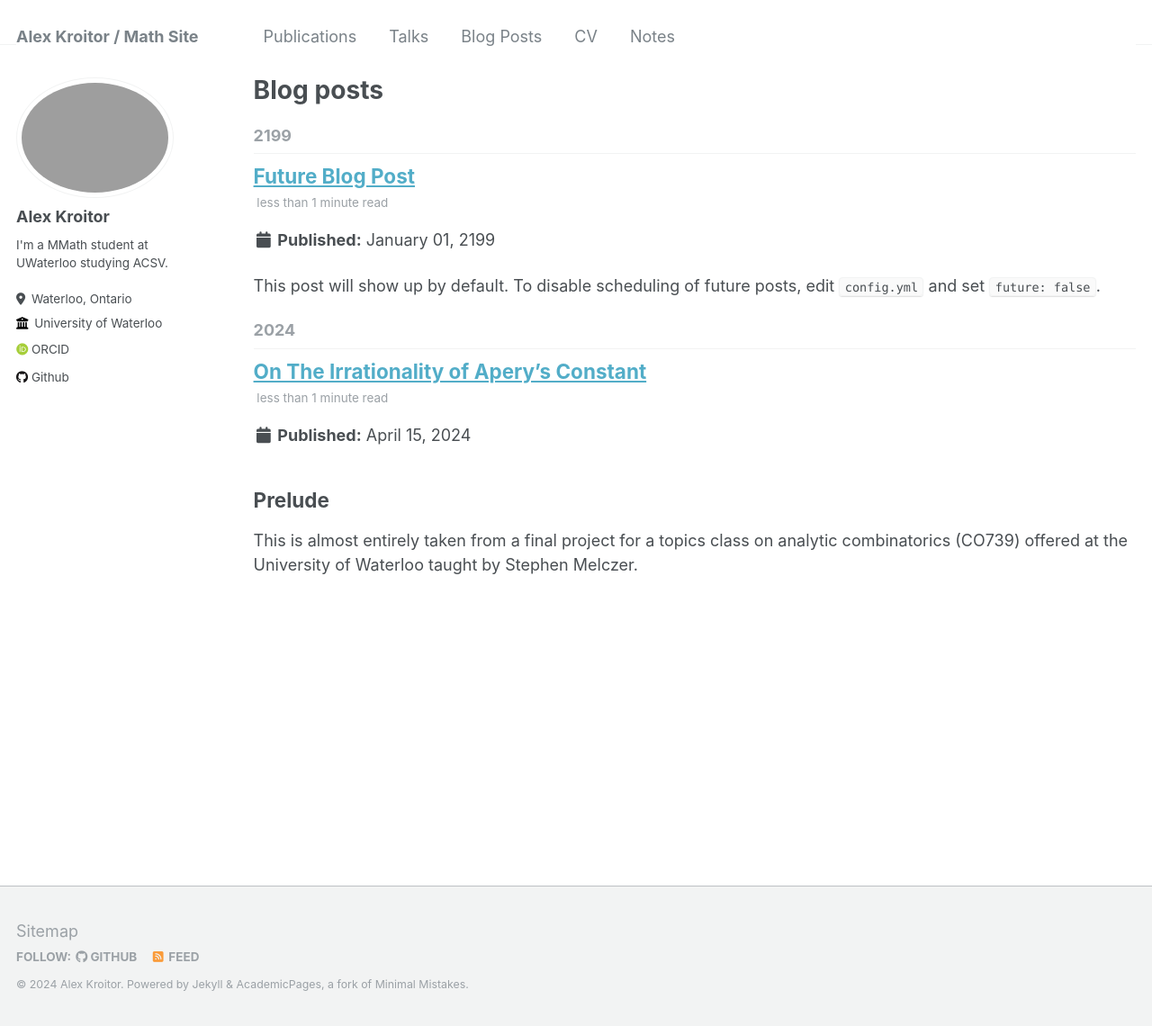
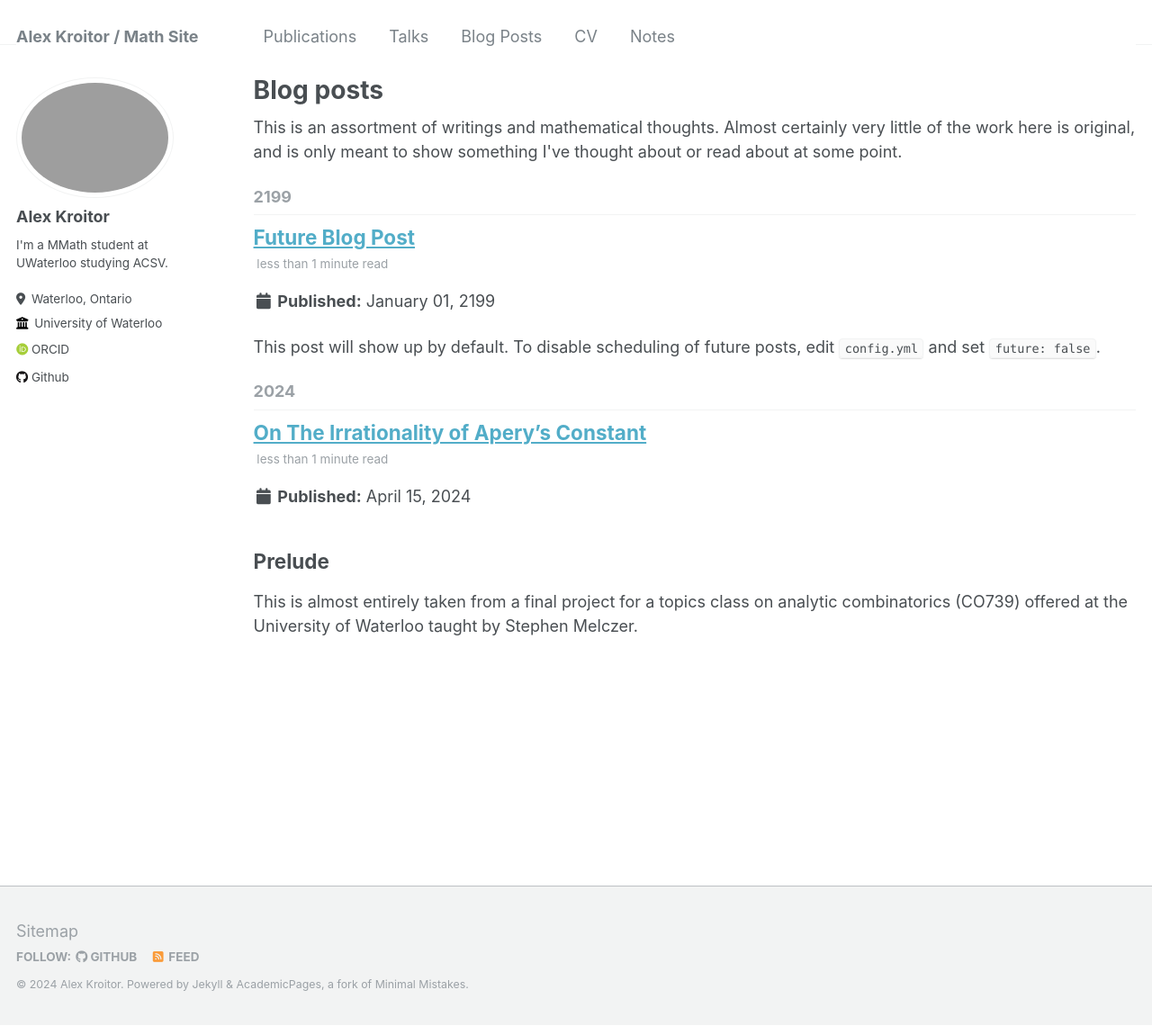
Before and after one commit to akroitor/akroitor.github.io, a Jekyll site: the page built from _pages/year-archive.html, in a window 1280 px wide and 1140 px high. Shown: the whole window at 90% size. Built offline with Jekyll 4.4.1, drawn with Linux system fonts in a browser that asks for light colours; some web fonts are replaced.

Commit message:
Update year-archive.html

```diff
--- a/_pages/year-archive.html
+++ b/_pages/year-archive.html
@@ -6,6 +6,8 @@ author_profile: true
 redirect_from:
   - /wordpress/blog-posts/
 ---
+
+This is an assortment of writings and mathematical thoughts. Almost certainly very little of the work here is original, and is only meant to show something I've thought about or read about at some point.
 
 {% include base_path %}
 {% capture written_year %}'None'{% endcapture %}
```
